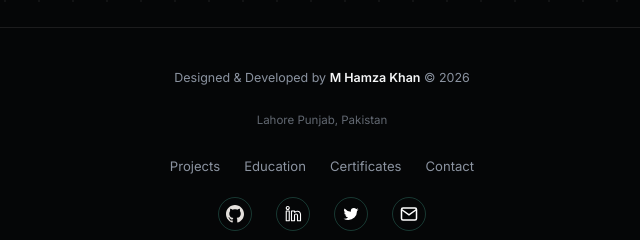
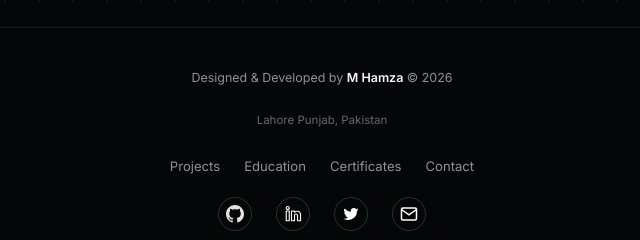
Before and after one commit to hk994512/portfolio_web, a plain HTML site: page toolkit.html in a window 1280 px wide. Shown: the part 2226-2466 px from the top of the page, 318-958 px from the left. Drawn offline with Linux system fonts and the light colour scheme.

```diff
--- a/toolkit.html
+++ b/toolkit.html
@@ -555,7 +555,7 @@
         <div class="footer-left">
           <p class="footer-copy">
             Designed &amp; Developed by
-            <span class="footer-name-script">M Hamza Khan</span> &copy; 2026
+            <span class="footer-name-script">M Hamza</span> &copy; 2026
           </p>
           <p class="footer-location">Lahore Punjab, Pakistan</p>
         </div>
```
